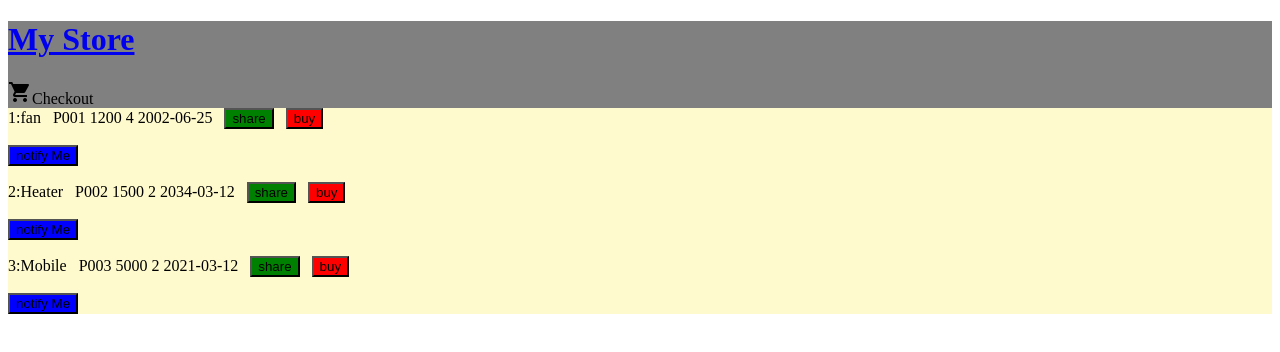
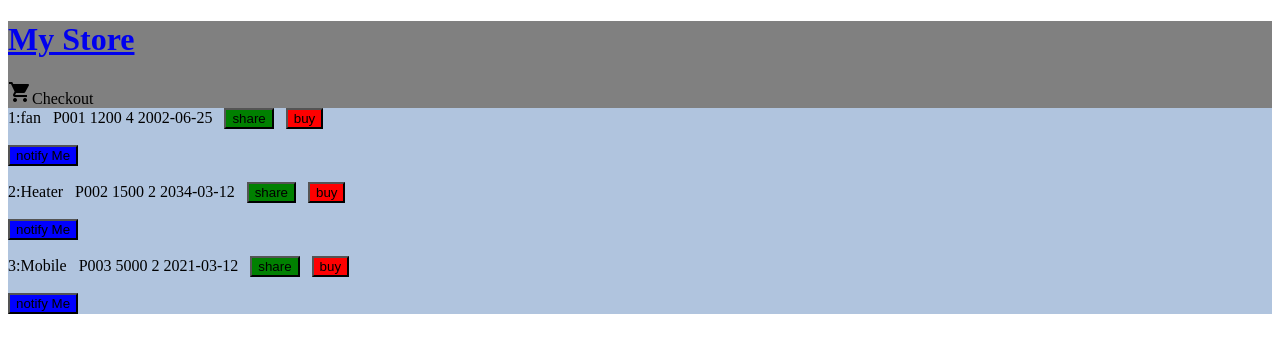
Before and after one commit to GH11PRASANTH/angular-FmcgglobalProduct, an Angular app: page / in a window 1280 px wide. Shown: the top 352 px of the page. Built offline with nearby package versions, Linux system fonts and the light colour scheme.

Commit message:
1 file modified

```diff
--- a/src/app/product-list/product-list.component.html
+++ b/src/app/product-list/product-list.component.html
@@ -17,7 +17,7 @@
     <td>{{ product.expiryDate }}</td>
   </tr>
 </table> -->
-<div style="background-color:lemonchiffon">
+<div style="background-color:lightsteelblue">
 <div *ngFor="let product of products">
   <!-- Property is Binding.....-->
   <a [title]="product.productName + 'details'">
```
